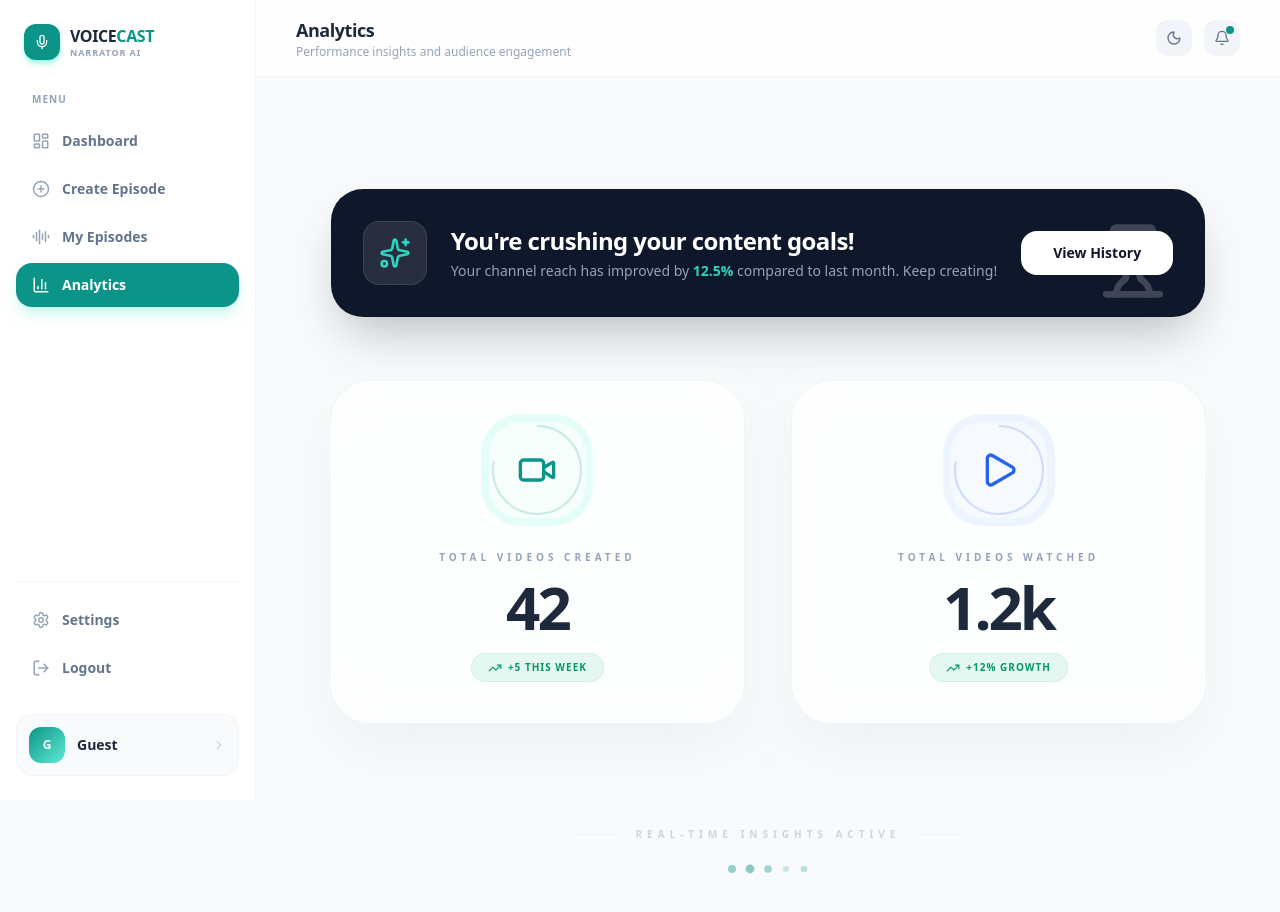
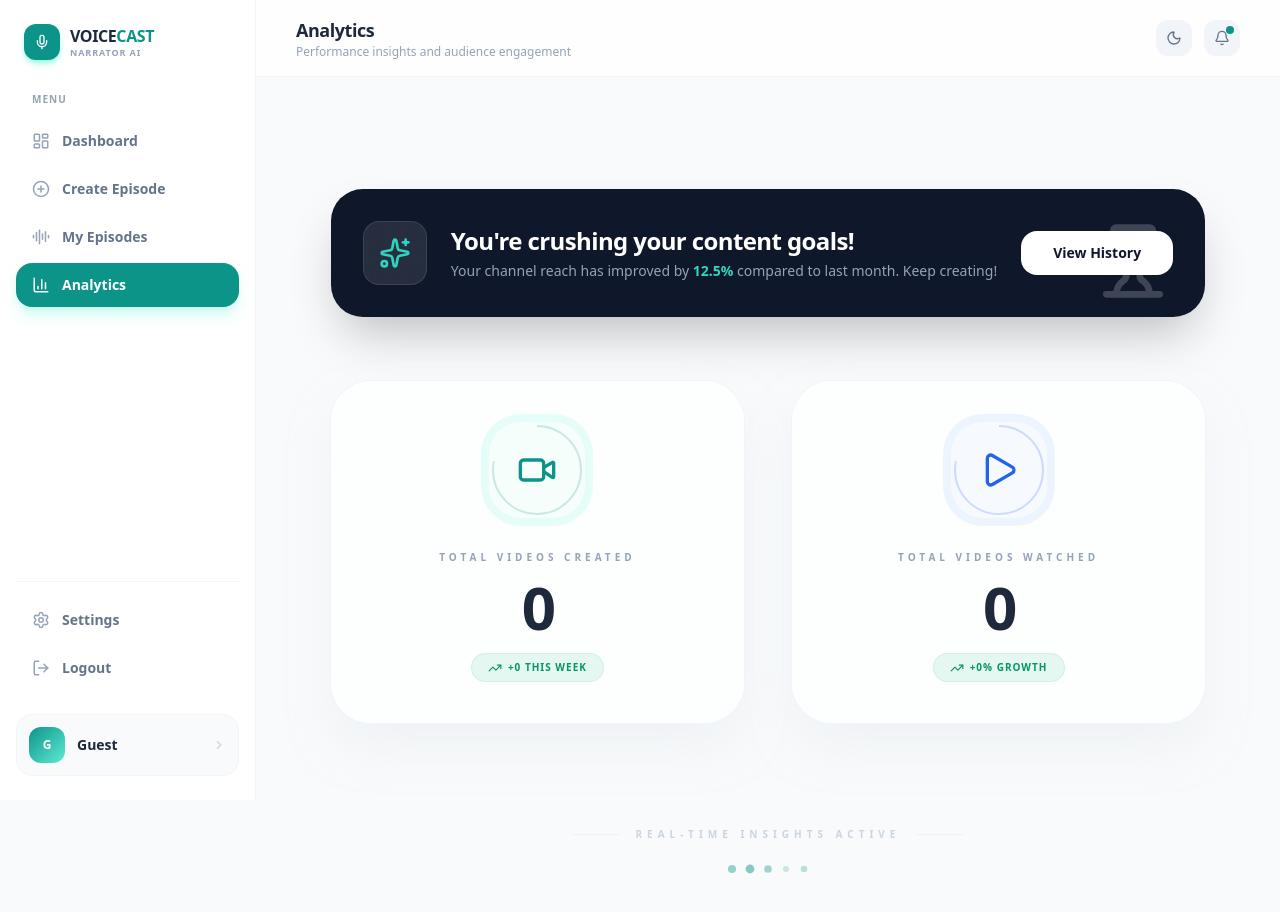
Before and after one commit to priyanshusharma05/AI-Blog-To-Podcast-Agent-With-3D-Avatar, a React (Vite) app: page /analytics in a window 1280 px wide. Shown: the top 912 px of the page. Built offline with nearby package versions, Linux system fonts and the light colour scheme.

Commit message:
Corrected the mistake in Analytic Section

```diff
--- a/src/pages/Analytics.jsx
+++ b/src/pages/Analytics.jsx
@@ -108,11 +108,37 @@ const MetricCard = ({ label, value, trend, icon: Icon, color, delay = 0 }) => {
     );
 };
 
+/* ─── Main Analytics Page ─────────────────────────── */
 const Analytics = () => {
     const navigate = useNavigate();
     const [activeNav, setActiveNav] = useState('analytics');
     const [isMobileMenuOpen, setIsMobileMenuOpen] = useState(false);
-    const [isDark, setIsDark] = useState(() => document.documentElement.classList.contains('dark'));
+    const [isDark, setIsDark] = useState(() => {
+        return document.documentElement.classList.contains('dark');
+    });
+
+    // Real data state
+    const [stats, setStats] = useState({
+        created: 0,
+        watched: 0,
+        recentGrowth: '+0% growth'
+    });
+
+    useEffect(() => {
+        // Pull episodes from localStorage
+        const stored = localStorage.getItem('vc_episodes');
+        if (stored) {
+            const episodes = JSON.parse(stored);
+            const totalCreated = episodes.length;
+            const totalViews = episodes.reduce((sum, ep) => sum + (ep.views || 0), 0);
+
+            setStats({
+                created: totalCreated,
+                watched: totalViews,
+                recentGrowth: totalCreated > 0 ? '+12.5% growth' : '+0% growth'
+            });
+        }
+    }, []);
 
     useEffect(() => {
         if (isDark) {
@@ -293,16 +319,16 @@ const Analytics = () => {
                     <div className="grid grid-cols-1 md:grid-cols-2 gap-12">
                         <MetricCard
                             label="Total Videos Created"
-                            value="42"
-                            trend="+5 this week"
+                            value={stats.created}
+                            trend={`+${Math.floor(stats.created * 0.1)} this week`}
                             icon={Video}
                             color="teal"
                             delay={0.1}
                         />
                         <MetricCard
                             label="Total Videos Watched"
-                            value="1.2k"
-                            trend="+12% growth"
+                            value={stats.watched >= 1000 ? `${(stats.watched / 1000).toFixed(1)}k` : stats.watched}
+                            trend={stats.recentGrowth}
                             icon={Play}
                             color="blue"
                             delay={0.2}
--- a/src/pages/CreateEpisode.jsx
+++ b/src/pages/CreateEpisode.jsx
@@ -144,7 +144,28 @@ const CreateEpisode = () => {
         e.preventDefault();
         if (!canGenerate) return;
         setStatus('generating');
-        setTimeout(() => setStatus('done'), 3000);
+
+        // Simulate generation then save to localStorage
+        setTimeout(() => {
+            const stored = localStorage.getItem('vc_episodes');
+            const episodes = stored ? JSON.parse(stored) : [];
+
+            const newEpisode = {
+                id: Date.now(),
+                title: title || 'Untitled AI Episode',
+                desc: inputMode === 'url' ? `Generated from: ${blogUrl}` : pasteText.slice(0, 80) + '...',
+                status: 'ready',
+                date: new Date().toLocaleDateString('en-US', { month: 'short', day: '2-digit', year: '2-digit' }),
+                duration: '3 min',
+                views: 0,
+                tags: ['AI', 'Generated']
+            };
+
+            const updated = [newEpisode, ...episodes];
+            localStorage.setItem('vc_episodes', JSON.stringify(updated));
+
+            setStatus('done');
+        }, 3000);
     };
 
     return (
--- a/src/pages/Dashboard.jsx
+++ b/src/pages/Dashboard.jsx
@@ -109,31 +109,55 @@ const Dashboard = () => {
         .toUpperCase()
         .slice(0, 2);
 
+    const [episodes, setEpisodes] = useState([]);
+
+    useEffect(() => {
+        const storedEpisodes = localStorage.getItem('vc_episodes');
+        if (storedEpisodes) {
+            setEpisodes(JSON.parse(storedEpisodes));
+        } else {
+            // Initial dummy data if nothing exists
+            localStorage.setItem('vc_episodes', JSON.stringify(EPISODES));
+            setEpisodes(EPISODES);
+        }
+    }, []);
+
+    const handlePlayEpisode = (id) => {
+        const updatedEpisodes = episodes.map(ep => {
+            if (ep.id === id) {
+                return { ...ep, views: (ep.views || 0) + 1 };
+            }
+            return ep;
+        });
+        setEpisodes(updatedEpisodes);
+        localStorage.setItem('vc_episodes', JSON.stringify(updatedEpisodes));
+    };
+
     const stats = [
         {
             label: 'Total Episodes',
-            value: EPISODES.length.toString(),
+            value: episodes.length.toString(),
             icon: AudioLines,
             color: 'teal',
-            change: `${EPISODES.length} items in library`
+            change: `${episodes.length} items in library`
         },
         {
             label: 'Drafts',
-            value: EPISODES.filter(e => e.status === 'draft').length.toString(),
+            value: episodes.filter(e => e.status === 'draft').length.toString(),
             icon: FileText,
             color: 'amber',
             change: 'Refine your scripts'
         },
         {
             label: 'Ready',
-            value: EPISODES.filter(e => e.status === 'ready').length.toString(),
+            value: episodes.filter(e => e.status === 'ready').length.toString(),
             icon: Zap,
             color: 'violet',
             change: 'Listen to finalized audio'
         },
         {
             label: 'Generating',
-            value: EPISODES.filter(e => e.status === 'generating').length.toString(),
+            value: episodes.filter(e => e.status === 'generating').length.toString(),
             icon: Sparkles,
             color: 'emerald',
             change: 'AI is processing'
@@ -370,7 +394,7 @@ const Dashboard = () => {
                             </div>
 
                             <div>
-                                {EPISODES.length === 0 ? (
+                                {episodes.length === 0 ? (
                                     <div className="flex flex-col items-center justify-center py-14 px-6 text-center">
                                         <div className="w-14 h-14 rounded-2xl bg-teal-50 dark:bg-teal-500/10 border border-teal-100 dark:border-teal-500/20 flex items-center justify-center mb-4">
                                             <AudioLines size={24} className="text-[#0D9488]" />
@@ -380,12 +404,13 @@ const Dashboard = () => {
                                     </div>
                                 ) : (
                                     <div className="divide-y divide-slate-50 dark:divide-slate-800">
-                                        {EPISODES.map((ep, i) => (
+                                        {episodes.slice(0, 5).map((ep, i) => (
                                             <motion.div
                                                 key={ep.id}
                                                 initial={{ opacity: 0, x: -8 }}
                                                 animate={{ opacity: 1, x: 0 }}
                                                 transition={{ delay: 0.4 + i * 0.08 }}
+                                                onClick={() => handlePlayEpisode(ep.id)}
                                                 className="flex items-center gap-4 px-6 py-4 hover:bg-slate-50/70 dark:hover:bg-slate-800/50 transition-colors group cursor-pointer"
                                             >
                                                 <div className="w-10 h-10 rounded-xl bg-teal-50 dark:bg-teal-500/10 border border-teal-100 dark:border-teal-500/20 flex items-center justify-center shrink-0 group-hover:bg-[#0D9488] transition-colors">
--- a/src/pages/MyEpisodes.jsx
+++ b/src/pages/MyEpisodes.jsx
@@ -154,7 +154,28 @@ const MyEpisodes = () => {
         .toUpperCase()
         .slice(0, 2);
 
-    const filteredEpisodes = DUMMY_EPISODES.filter(ep => {
+    const [episodes, setEpisodes] = useState([]);
+
+    useEffect(() => {
+        const storedEpisodes = localStorage.getItem('vc_episodes');
+        if (storedEpisodes) {
+            setEpisodes(JSON.parse(storedEpisodes));
+        } else {
+            localStorage.setItem('vc_episodes', JSON.stringify(DUMMY_EPISODES));
+            setEpisodes(DUMMY_EPISODES);
+        }
+    }, []);
+
+    const handlePlayEpisode = (id) => {
+        const updated = episodes.map(ep => {
+            if (ep.id === id) return { ...ep, views: (ep.views || 0) + 1 };
+            return ep;
+        });
+        setEpisodes(updated);
+        localStorage.setItem('vc_episodes', JSON.stringify(updated));
+    };
+
+    const filteredEpisodes = episodes.filter(ep => {
         const matchesFilter = filter === 'All' || ep.status.toLowerCase() === filter.toLowerCase();
         const matchesSearch = ep.title.toLowerCase().includes(search.toLowerCase()) ||
             ep.desc.toLowerCase().includes(search.toLowerCase());
@@ -443,7 +464,10 @@ const MyEpisodes = () => {
                                             </button>
                                         </div>
 
-                                        <div className="absolute top-[170px] right-6 opacity-0 group-hover:opacity-100 translate-y-2 group-hover:translate-y-0 transition-all">
+                                        <div
+                                            onClick={() => handlePlayEpisode(ep.id)}
+                                            className="absolute top-[170px] right-6 opacity-0 group-hover:opacity-100 translate-y-2 group-hover:translate-y-0 transition-all cursor-pointer"
+                                        >
                                             <button className="w-10 h-10 rounded-2xl bg-teal-500 text-white flex items-center justify-center shadow-lg shadow-teal-500/40">
                                                 <Play size={18} fill="currentColor" />
                                             </button>
```
